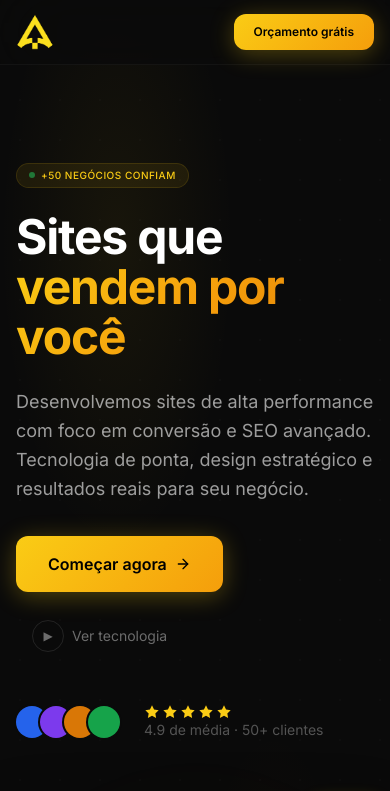
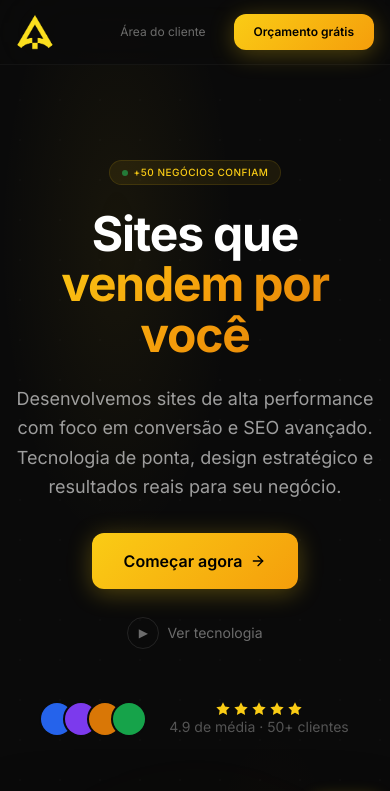
Before and after one commit to alisonfulldev/topsitesbr, a Next.js app: page / in a window 390 px wide. Shown: the top 791 px of the page. Built offline with nearby package versions, Linux system fonts and the light colour scheme.

Commit message:
fix: centralizar hero no mobile e exibir botao area do cliente

```diff
--- a/app/page.tsx
+++ b/app/page.tsx
@@ -306,7 +306,7 @@ export default function HomePage() {
             <div className="flex items-center gap-4">
               <a
                 href="/login"
-                className="hidden sm:flex items-center gap-2 px-4 py-2 text-sm text-white/40 hover:text-white/70 transition-colors duration-200 rounded-xl hover:bg-white/5"
+                className="flex items-center gap-2 px-3 sm:px-4 py-2 text-xs sm:text-sm text-white/40 hover:text-white/70 transition-colors duration-200 rounded-xl hover:bg-white/5"
               >
                 Área do cliente
               </a>
@@ -340,11 +340,13 @@ export default function HomePage() {
           <div className="relative max-w-7xl mx-auto px-4 sm:px-8 w-full py-20">
             <div className="grid lg:grid-cols-2 gap-16 items-center">
               {/* Left */}
-              <div>
-                <Badge className="mb-6">
-                  <span className="w-1.5 h-1.5 rounded-full bg-green-500 animate-pulse" />
-                  +50 negócios confiam
-                </Badge>
+              <div className="text-center lg:text-left">
+                <div className="flex justify-center lg:justify-start mb-6">
+                  <Badge>
+                    <span className="w-1.5 h-1.5 rounded-full bg-green-500 animate-pulse" />
+                    +50 negócios confiam
+                  </Badge>
+                </div>
 
                 <h1 className="text-5xl sm:text-6xl lg:text-7xl font-bold tracking-tight leading-[1.05] mb-6">
                   Sites que
@@ -353,12 +355,12 @@ export default function HomePage() {
                   </span>
                 </h1>
 
-                <p className="text-lg text-white/60 leading-relaxed mb-8 max-w-lg">
+                <p className="text-lg text-white/60 leading-relaxed mb-8 max-w-lg mx-auto lg:mx-0">
                   Desenvolvemos sites de alta performance com foco em conversão e SEO avançado.
                   Tecnologia de ponta, design estratégico e resultados reais para seu negócio.
                 </p>
 
-                <div className="flex flex-wrap items-center gap-4 mb-10">
+                <div className="flex flex-wrap justify-center lg:justify-start items-center gap-4 mb-10">
                   <CTAPrimary href="/orcamento" className="!px-8 !py-4 !text-base">
                     Começar agora
                     <ArrowIcon />
@@ -374,7 +376,7 @@ export default function HomePage() {
                   </a>
                 </div>
 
-                <div className="flex flex-wrap items-center gap-6">
+                <div className="flex flex-wrap justify-center lg:justify-start items-center gap-6">
                   <div className="flex -space-x-2">
                     {['#2563eb', '#7c3aed', '#d97706', '#16a34a'].map((c, i) => (
                       <div
@@ -385,7 +387,7 @@ export default function HomePage() {
                     ))}
                   </div>
                   <div>
-                    <div className="flex gap-0.5">
+                    <div className="flex justify-center lg:justify-start gap-0.5">
                       {[...Array(5)].map((_, i) => (
                         <StarIcon key={i} />
                       ))}
```
